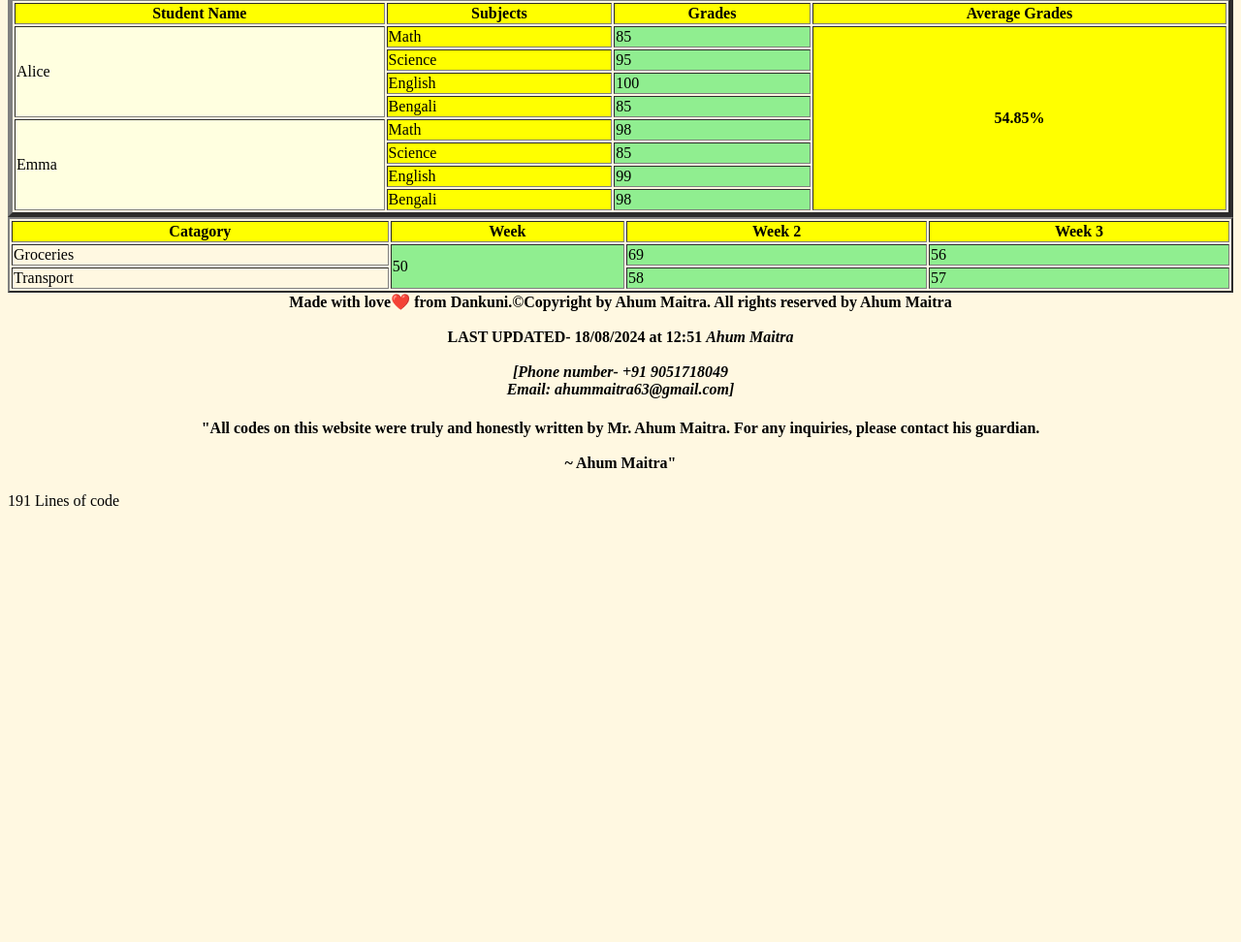
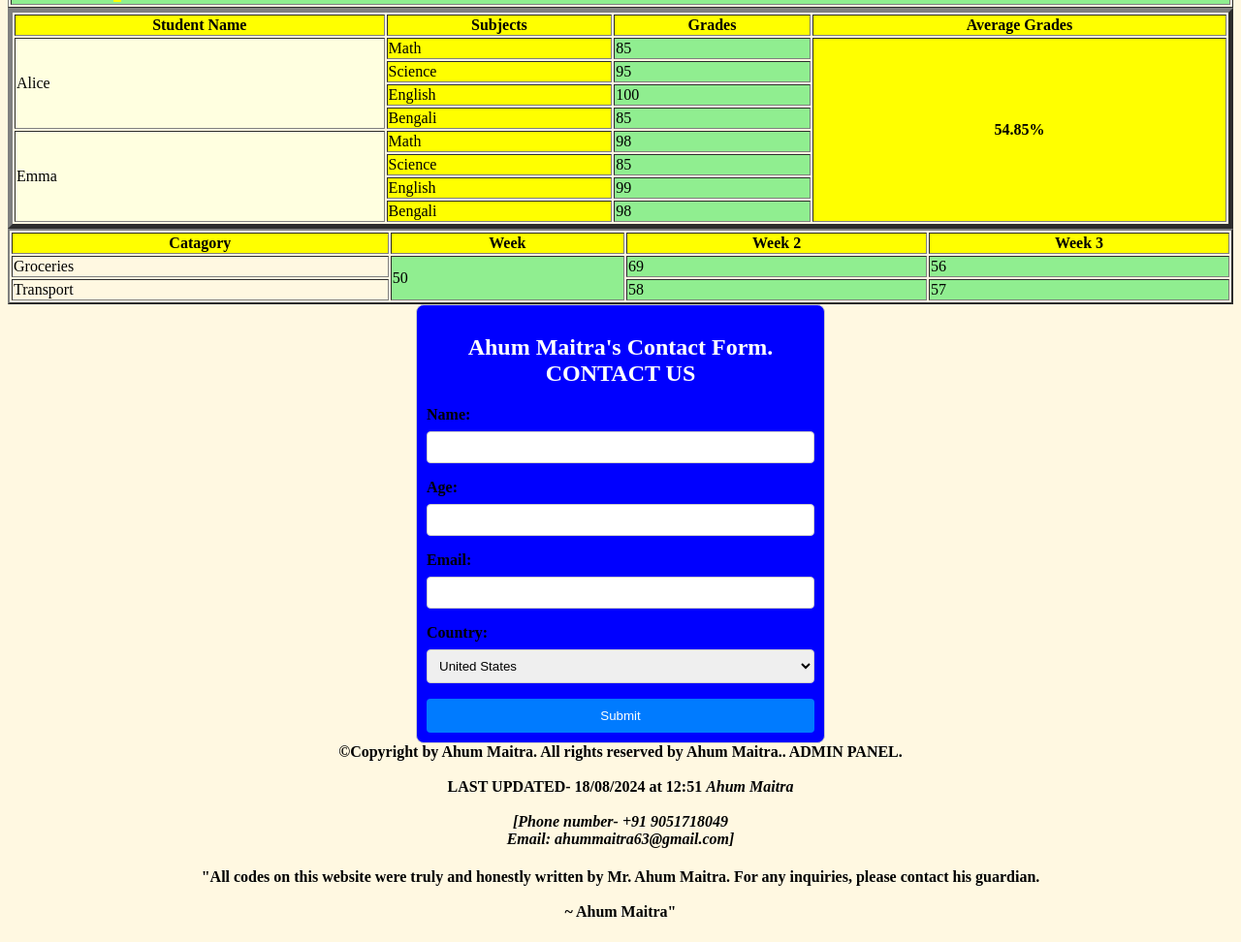
Before and after one commit to AhumMaitra/Ahum-Maitra-s-Aptech-practice-or-siple-showcase-of-works, a plain HTML site: page index.html in a window 1280 px wide. Shown: the part 778-1750 px from the top of the page at 97% size. Before the commit the page ends 1320 px from the top, so only its background shows below. Drawn offline with Linux system fonts and the light colour scheme.

Commit message:
Update index.html

```diff
--- a/index.html
+++ b/index.html
@@ -12,12 +12,14 @@
 <body bgcolor="#fff8e1">
     <header>
         <h1 align="center">Ahum Maitra</h1>
-        <nav>
-            <ul>
-                <il><a href="#Home">Home</a></il>
-                <il><a href="#Database">Database</a></il>
+        <nav style="background-color: blue; padding: 10px;">
+            <ul style="list-style-type: none; padding: 0; margin: 0; display: flex; justify-content: space-around;">
+                <li style="margin: 0px;"><a href="index.html" style="text-decoration: none; color: white;">Home</a></li>
+                <li style="margin: 0px;"><a href="about.html" style="text-decoration: none; color: white;">About</a></li>
+                <li style="margin: 0px;"><a href="contact.html" style="text-decoration: none; color: white;">Contact</a></li>
             </ul>
         </nav>
+
     </header>
     <div class="container">
         <section id="Home">
@@ -28,7 +30,7 @@
     <p>Hello guys, Welcome to my website.Ahum Maitra's practice. ALL LESSONS TECH ON MY APTECH WEB DEVELOPMENT FRONT END COURSE OR NON TECH ON APTECH.Thanks for vistiting
     </p>
     <p>
-     <mark>  Ahum Maitra is diligently practicing and honing his skills through the Aptech Web Development Front-End Course. His lessons cover a wide range of topics, from technical aspects such as HTML, CSS, JavaScript, and responsive design, to non-technical areas that include project management, user experience (UX) design, and effective communication strategies. Ahum is dedicated to mastering both the technical and non-technical components of web development, ensuring that he develops a well-rounded skill set that will prepare him for future endeavors in technology and beyond. His practice is focused on building a solid foundation in web development, with a keen interest in applying these skills to real-world projects</mark>
+     <mark> Ahum Maitra is diligently practicing and honing his skills through the Aptech Web Development Front-End Course. His lessons cover a wide range of topics, from technical aspects such as HTML, CSS, JavaScript, and responsive design, to non-technical areas that include project management, user experience (UX) design, and effective communication strategies. Ahum is dedicated to mastering both the technical and non-technical components of web development, ensuring that he develops a well-rounded skill set that will prepare him for future endeavors in technology and beyond. His practice is focused on building a solid foundation in web development, with a keen interest in applying these skills to real-world projects</mark>
     </p>
     </section>
         <section id="Database">
@@ -176,7 +178,29 @@
 
          </table>
          </section>
-         <footer align="center"><b> Made with love❤️ from Dankuni.©Copyright by Ahum Maitra. All rights reserved by Ahum Maitra <br> <br>LAST UPDATED- 18/08/2024 at 12:51</b>
+
+         <form style="display: flex; flex-direction: column; max-width: 400px; margin: auto; padding: 10px; border: 1px solid #ccc; border-radius: 8px; background-color: blue;">
+            <h2 style="text-align: center; color: white;">Ahum Maitra's Contact Form. CONTACT US</h2>
+            <label for="name" style="margin-bottom: 8px; font-weight: bold;">Name:</label>
+            <input type="text" id="name" name="name" style="padding: 8px; margin-bottom: 16px; border: 1px solid #ccc; border-radius: 4px;">
+
+            <label for="age" style="margin-bottom: 8px; font-weight: bold;">Age:</label>
+            <input type="number" id="age" name="age" style="padding: 8px; margin-bottom: 16px; border: 1px solid #ccc; border-radius: 4px;">
+
+            <label for="Email" style="margin-bottom: 8px; font-weight: bold;">Email:</label>
+            <input type="email" id="Email" name="Email" style="padding: 8px; margin-bottom: 16px; border: 1px solid #ccc; border-radius: 4px;">
+            <label for="country" style="margin-bottom: 8px; font-weight: bold;">Country:</label>
+            <select id="country" name="country" style="padding: 8px; margin-bottom: 16px; border: 1px solid #ccc; border-radius: 4px;">
+                <option value="us">United States</option>
+                <option value="ca">Canada</option>
+                <option value="uk">United Kingdom</option>
+                <option value="au">Australia</option>
+            </select>
+
+            <button type="submit" style="padding: 10px 15px; background-color: #007bff; color: white; border: none; border-radius: 4px; cursor: pointer;">Submit</button>
+        </form>
+
+         <footer align="center"><b>©Copyright by Ahum Maitra. All rights reserved by Ahum Maitra.. ADMIN PANEL. <br> <br>LAST UPDATED- 18/08/2024 at 12:51</b>
             <b><em>Ahum Maitra</b></em>
            <br> <br> <b><em>[Phone number- +91 9051718049 </br>
                    Email: ahummaitra63@gmail.com]
@@ -186,6 +210,5 @@
              <br> <br>
             ~ Ahum Maitra"</h4>
         </footer>
-        <p>191 Lines of code</p>
 </body>
 </html>
```
